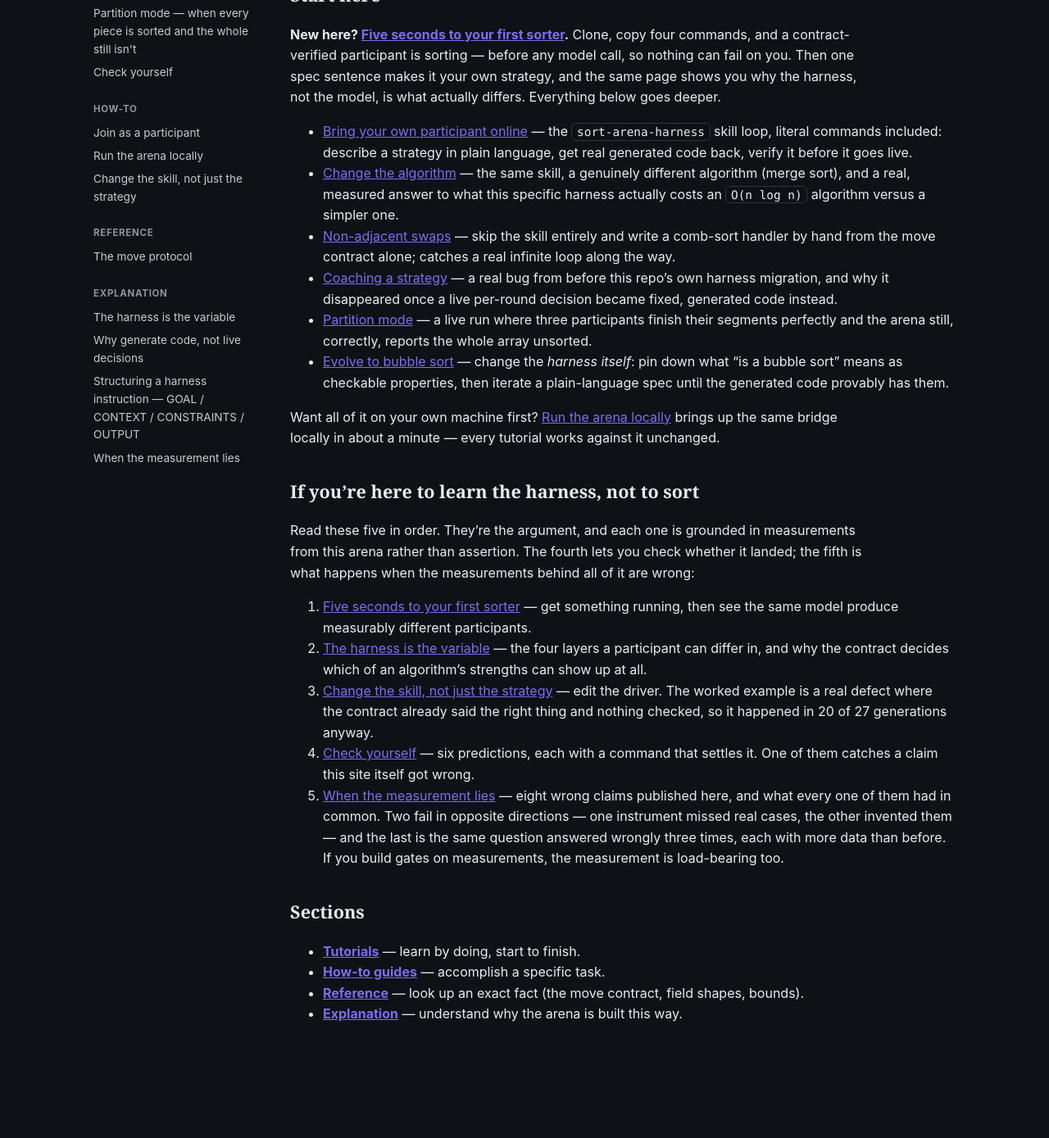
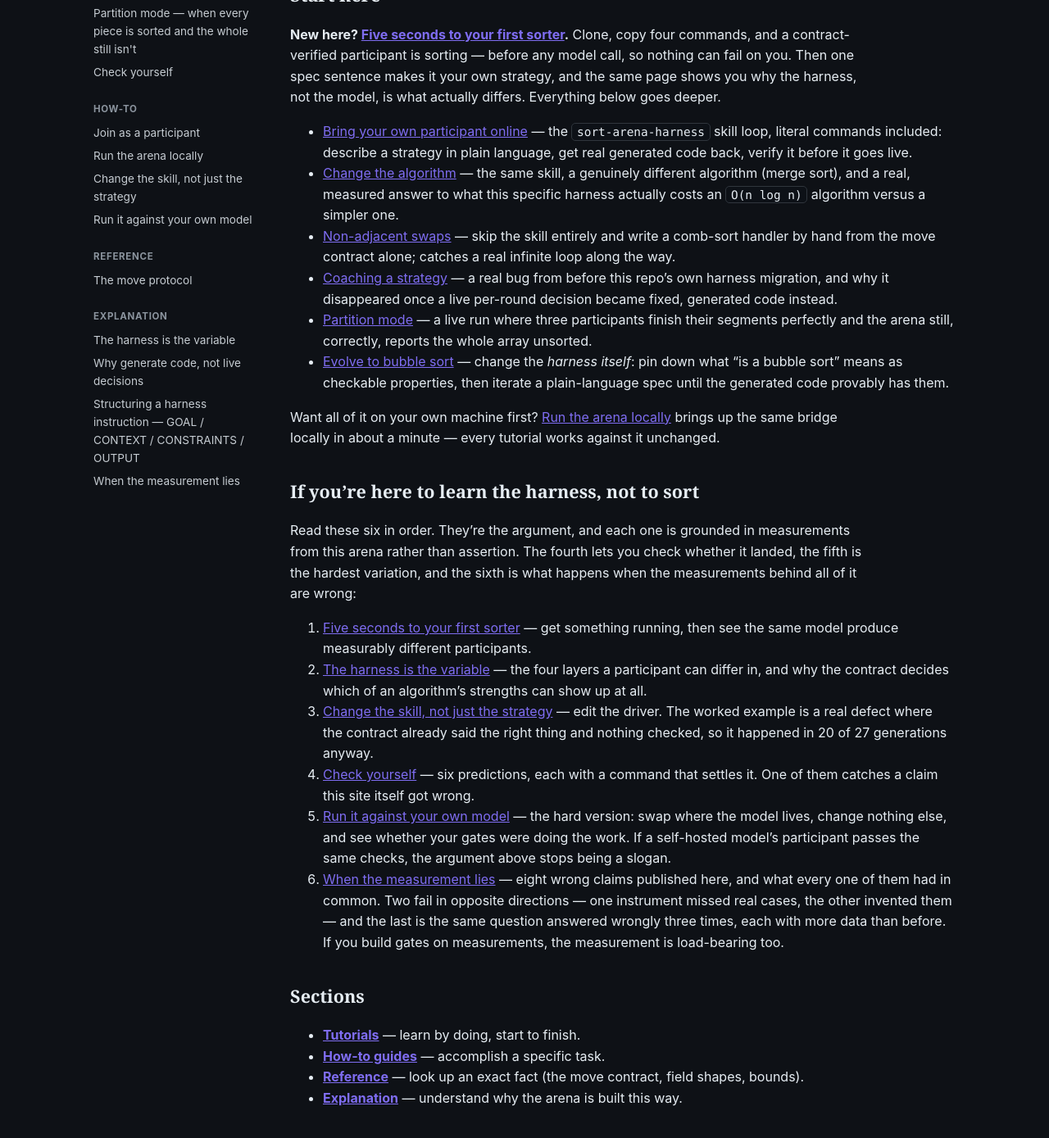
Before and after one commit to scimbe/CADS-DEMO-sort-docs, a Jekyll site: the page built from index.md, in a window 1280 px wide and 1400 px high, scrolled down 430 px. Shown: the top 1389 px of the window at 82% size. Built offline with Jekyll 4.4.1, drawn with Linux system fonts in a browser that asks for light colours; before the commit the page ends 1761 px from its top, so only the background shows below that.

Commit message:
docs: add the hard version -- run the harness against your own model
Requested as the königsdisziplin: play the project through against a
self-hosted LLM and get a solution out of it. It hangs on one line --
generate.sh shells out to ${CT_LLM_CMD:-claude}, so where that CLI sends its
request is the CLI's business, not this repo's.

Uses CADS-DEMO-local-llm as the worked target and is explicit about provenance:
I verified the endpoint is live and key-gated and that CT_LLM_CMD is the whole
hook; I have not run the pipeline against it, because access is per-person key.
The CLI compatibility table is that project's measurement, linked rather than
restated.

Argues why it is the demanding version: the gates stop being decoration when
the model has less slack, and passing them anyway is what shows the
specification and the contract were doing the work.

```diff
--- a/index.md
+++ b/index.md
@@ -45,9 +45,9 @@ brings up the same bridge locally in about a minute — every tutorial works aga
 
 ## If you're here to learn the harness, not to sort
 
-Read these five in order. They're the argument, and each one is grounded in measurements from this
-arena rather than assertion. The fourth lets you check whether it landed; the fifth is what
-happens when the measurements behind all of it are wrong:
+Read these six in order. They're the argument, and each one is grounded in measurements from this
+arena rather than assertion. The fourth lets you check whether it landed, the fifth is the hardest
+variation, and the sixth is what happens when the measurements behind all of it are wrong:
 
 1. [Five seconds to your first sorter]({{ '/tutorials/five-seconds/' | relative_url }}) — get
    something running, then see the same model produce measurably different participants.
@@ -59,7 +59,11 @@ happens when the measurements behind all of it are wrong:
    thing and nothing checked, so it happened in 20 of 27 generations anyway.
 4. [Check yourself]({{ '/tutorials/check-yourself/' | relative_url }}) — six predictions, each with
    a command that settles it. One of them catches a claim this site itself got wrong.
-5. [When the measurement lies]({{ '/explanation/when-the-measurement-lies/' | relative_url }}) —
+5. [Run it against your own model]({{ '/how-to/run-against-your-own-model/' | relative_url }}) —
+   the hard version: swap where the model lives, change nothing else, and see whether your gates
+   were doing the work. If a self-hosted model's participant passes the same checks, the argument
+   above stops being a slogan.
+6. [When the measurement lies]({{ '/explanation/when-the-measurement-lies/' | relative_url }}) —
    eight wrong claims published here, and what every one of them had in common. Two fail in
    opposite directions — one instrument missed real cases, the other invented them — and the last
    is the same question answered wrongly three times, each with more data than before. If you build
```
Also changed, not shown: _how-to/run-against-your-own-model.md (added, +93 -0 lines), _tutorials/five-seconds.md (+6 -0 lines).
